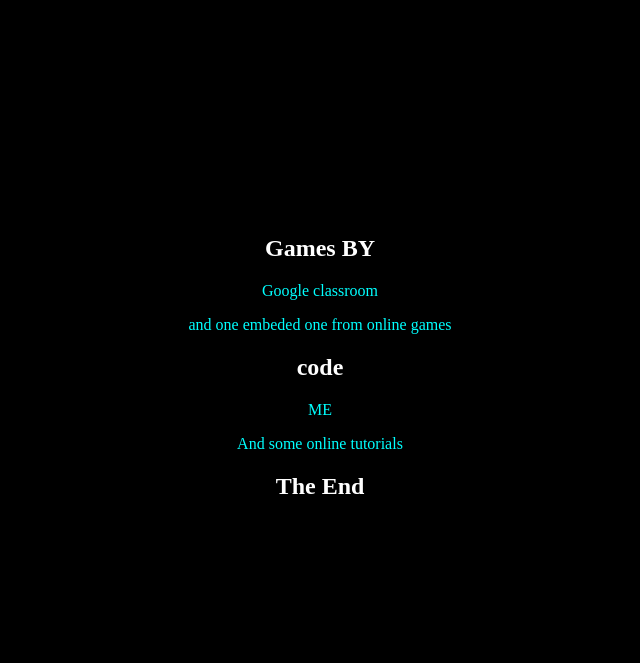
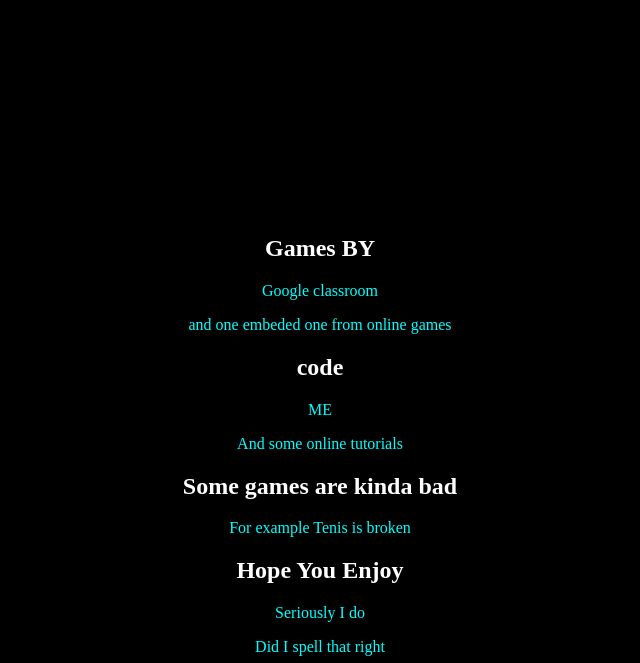
Before and after one commit to wildevi26250-tech/Cookie-WebPage, a plain HTML site: page index.html in a window 1280 px wide. Both pictures are taken after a click on the button "Play Credits". Shown: the part 137-800 px from the top of the page, without its empty margins (320-960 px from the left). Drawn offline with Linux system fonts and the light colour scheme.

Commit message:
ICONS AND SEARCH INDEX
Added icons and added it to google search index (which was quite the process)

```diff
--- a/index.html
+++ b/index.html
@@ -1,6 +1,7 @@
 <!DOCTYPE HTML>
 <html lang="en">
 <head>
+  <link rel="icon" type="image/png" href="ayeaye.png">
     <title>Be cookin</title>
     <link rel="stylesheet" type="text/css" href="style.css">
 </head>
@@ -28,7 +29,11 @@
     <h2>code</h2>
     <p>ME</p>
     <p>And some online tutorials</p>
-    <h2>The End</h2>
+    <h2>Some games are kinda bad</h2>
+    <p>For example Tenis is broken</p>
+    <h2>Hope You Enjoy</h2>
+    <p>Seriously I do</p>
+    <p>Did I spell that right</p>
   </div>
 </div>
 
@@ -76,4 +81,6 @@ btn.addEventListener('click', () => {
 });
 
 </script>
+
+
 </html>
```
Also changed, not shown: BalloonGame.html (+2 -0 lines), Catch it.html (+1 -0 lines), Tenis.html (+1 -0 lines), googled5bfdd9d77a9b15c.html (added, +1 -0 lines), snake.html (+1 -0 lines), tank.html (+2 -0 lines), snake.png (added), tank.png (added), tenis.png (added).
